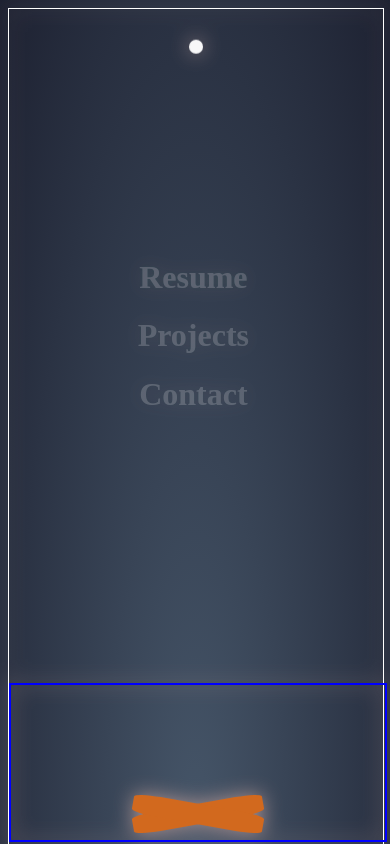
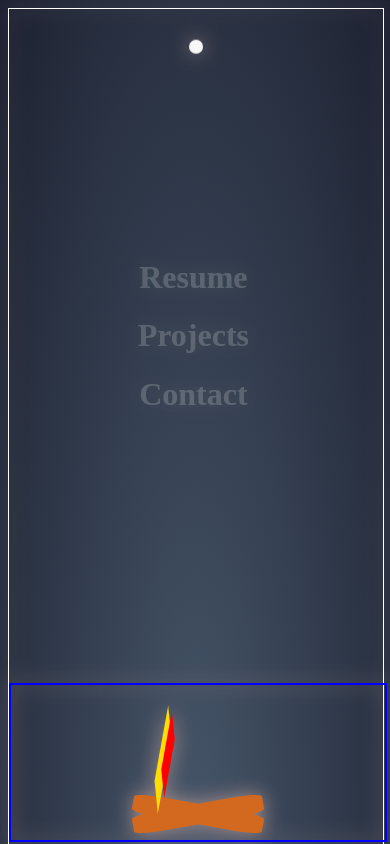
Before and after one commit to LSanchez17/portfolio, a React (Create React App) app: page / in a window 390 px wide. Both pictures are taken after a click on the button "Yes". Shown: the top 844 px of the page. Built offline with nearby package versions, Linux system fonts and the light colour scheme.

Commit message:
initial fire concept done, now to expand it

```diff
--- a/src/components/FirePit.js
+++ b/src/components/FirePit.js
@@ -8,7 +8,19 @@ export const FirePit = ({visuals}) => {
             <div id={FirePitItems.LeftLog}>
 
             </div>
+
             <div id={FirePitItems.RightLog}>
+
+            </div>
+
+            {/* <div id={FirePitItems.SmallFlame}>
+
+            </div> */}
+            <div id={FirePitItems.MediumFlame}>
+
+            </div>
+
+            <div id={FirePitItems.BigFlame}>
 
             </div>
         </div>
--- a/src/css/keyframes/fireKeyFrames.css
+++ b/src/css/keyframes/fireKeyFrames.css
@@ -0,0 +1,17 @@
+@keyframes bigFlame {
+    0%, 15%, 27%, 33%, 35%, 50%, 53%, 55%, 64%, 66%, 77%, 100% {
+        transform: matrix(0.1, 1, -0.3, 2, 0, 0);;
+    }
+    5%, 7%, 20%, 25%, 30%, 40%, 45%, 60% {
+        transform: matrix(-0.1, -1, -0.3, 1, 0, 0);;
+    }
+}
+
+@keyframes mediumFlame {
+    0%, 15%, 27%, 33%, 35%, 50%, 53%, 55%, 64%, 66%, 77%, 100% {
+        transform: matrix(0.1, -1, -0.3, 2, 0, 0);;
+    }
+    5%, 7%, 20%, 25%, 30%, 40%, 45%, 60% {
+        transform: matrix(-0.1, -1, -0.3, -1, 0, 0);;
+    }
+}
--- a/src/css/mediaLayoutStyles/mobileStyles.css
+++ b/src/css/mediaLayoutStyles/mobileStyles.css
@@ -141,7 +141,7 @@
     grid-template-rows: 1fr 1fr 1fr;
     grid-template-areas:
     ". . ."
-    ". . ."
+    ". BF MF"
     ". LL RL"
     ;
   }
@@ -165,4 +165,39 @@
     border-radius: 20%;
     transform: skew(350deg, 190deg);
   }
+
+  #smallFlame {
+    border: 2px solid red;
+    grid-area: SF;
+  }
+
+  #mediumFlame {
+    grid-area: MF;
+    animation: bigFlame 5s infinite alternate;
+    -webkit-animation: bigFlame 5s infinite alternate;
+    -moz-animation: bigFlame 5s infinite alternate;
+    -o-animation: bigFlame 5s infinite alternate;
+    -ms-animation: bigFlame 5s infinite alternate;
+    background-color: rgb(255, 221, 0);
+    position: relative;
+    right: 140px;
+    height: 45px;
+    width: 80px;
+    transform: skew(60deg, 160deg);
+  }
+
+  #bigFlame {
+    animation: bigFlame 5s infinite alternate;
+    -webkit-animation: bigFlame 5s infinite alternate;
+    -moz-animation: bigFlame 5s infinite alternate;
+    -o-animation: bigFlame 5s infinite alternate;
+    -ms-animation: bigFlame 5s infinite alternate;
+    background-color: red;
+    height: 35px;
+    width: 70px;
+    transform: skew(60deg, 160deg);
+    grid-area: BF;
+  }
+
+
 }
--- a/src/css/styles.css
+++ b/src/css/styles.css
@@ -1,6 +1,6 @@
 @import url('./keyframes/regularKeyFrames.css');
 @import url('./keyframes/snowKeyFrames.css');
-
+@import url('./keyframes/fireKeyFrames.css');
 @import url('./mediaLayoutStyles/desktoStyles.css');
 @import url('./mediaLayoutStyles/tabletStyles.css');
 @import url('./mediaLayoutStyles/mobileStyles.css');
--- a/src/utils/enums.js
+++ b/src/utils/enums.js
@@ -52,5 +52,6 @@ export const FirePitItems = {
     MediumFlame: 'mediumFlame',
     BigFlame: 'bigFlame',
     LeftLog: 'leftLog',
-    RightLog: 'rightLog'
+    RightLog: 'rightLog',
+    FirePit: 'firePit'
 }
```
